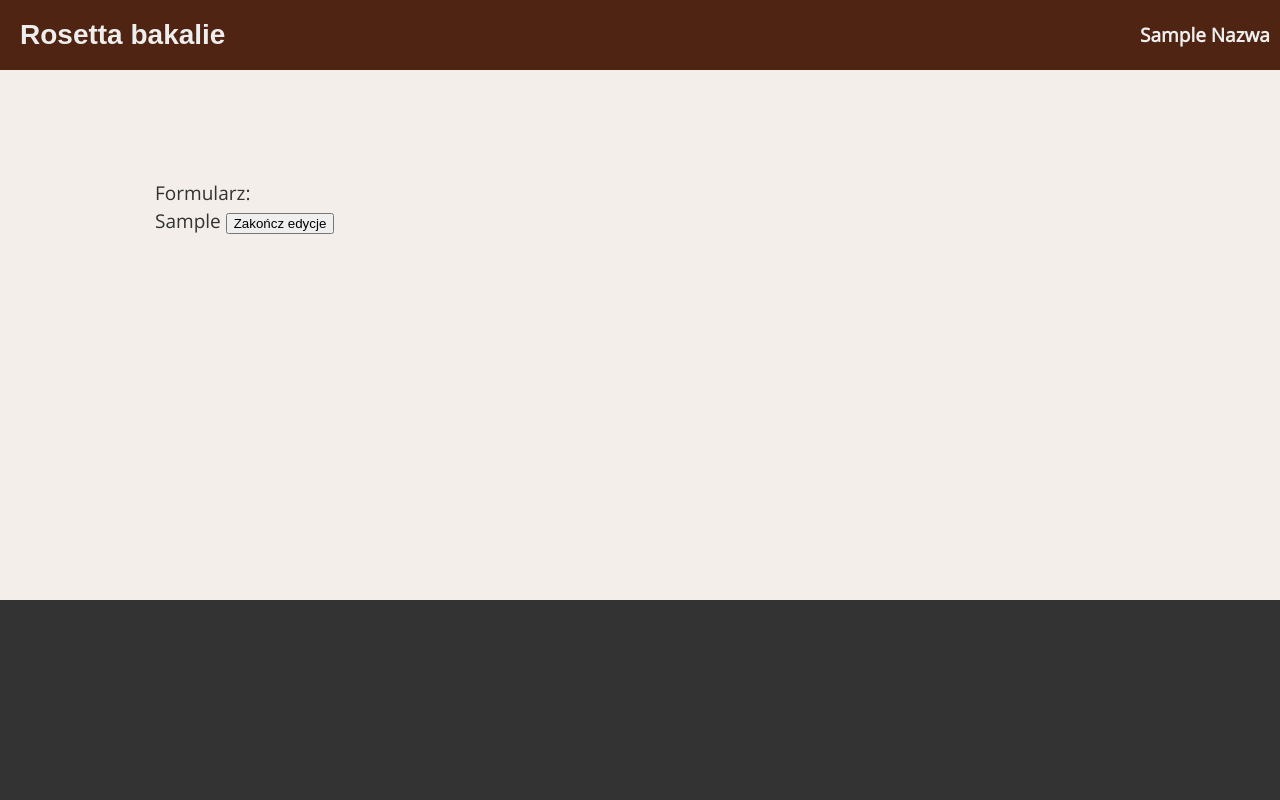
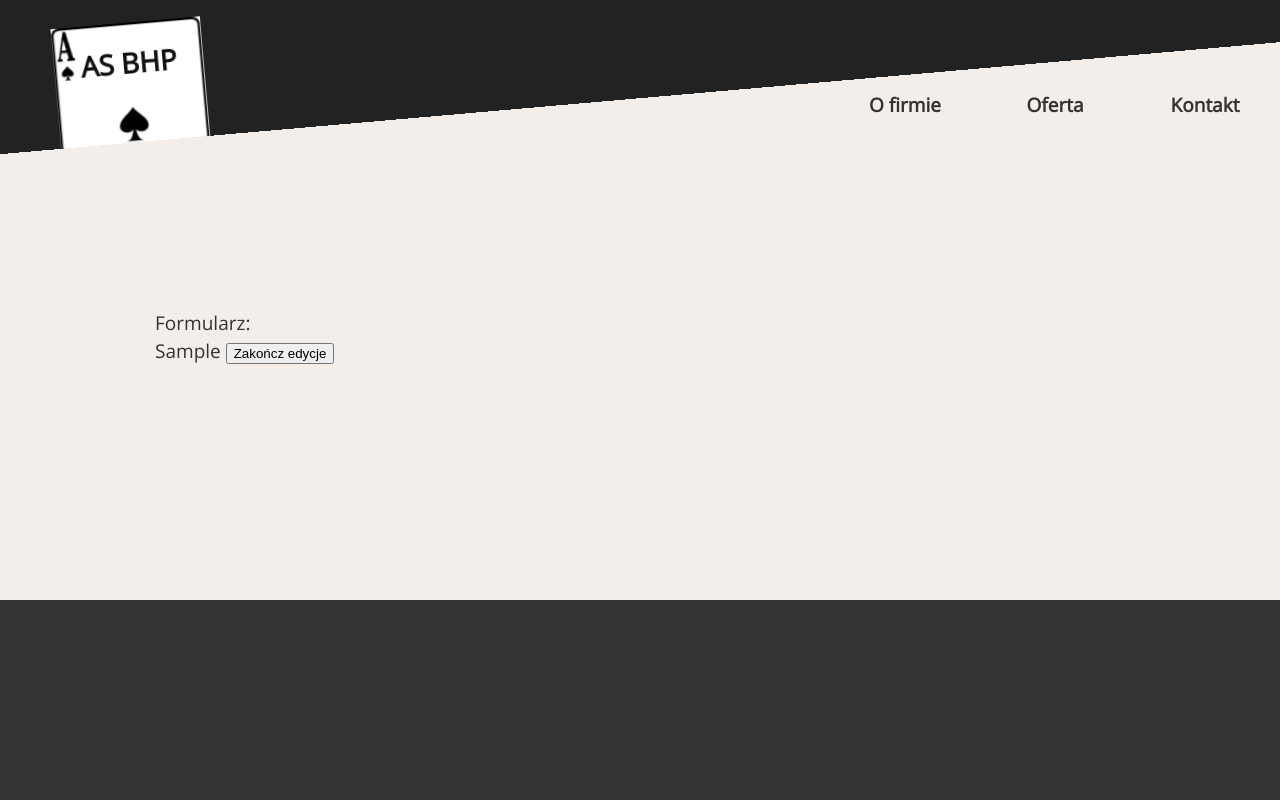
Before and after one commit to arbuz-team/asbhp, a Django app: template asbhp/templates/edytuj.html in a window 1280 px wide. Run offline with Django 3.2, Linux system fonts and the light colour scheme; the template is opened without the code that fills it: most values are stand-ins (such as "Sample title", 1, 10 or a date in 2020); some libraries are stand-ins or nearby versions; some web fonts are replaced.

Commit message:
Zarys wyglądu strony głównej HTML CSS

```diff
--- a/asbhp/static/css/bloki.css
+++ b/asbhp/static/css/bloki.css
@@ -46,7 +46,7 @@ body > div > .blok
 {
   position: relative;
 
-  height: 70px;
+  height: 200px;
 
   z-index: 6;
 }
--- a/asbhp/static/css/naglowek.css
+++ b/asbhp/static/css/naglowek.css
@@ -2,45 +2,57 @@
 
 
 
-#NAGLOWEK > div
+#NAGLOWEK > div:first-child
 {
   position: fixed;
-  left: 0px;
-  right: 15px;
-  top: 0px;
+  left: -50px;
+  right: -50px;
+  top: -100px;
+
+  transform: rotate(-5deg);
 
   height: inherit;
   z-index: 5;
 
-  background-color: #4F2412;
-  color: #EEE;
+  background-color: #222;
+}
+
+
+#NAGLOWEK > div:first-child > div.tytul
+{
+  position: absolute;
+  bottom: 0px;
+  left: 100px;
+
+  width: 150px;
+  height: 100px;
+
+  padding-top: 20px;
+
+  background-image: url('../img/ikona_tytulowa.png');
+  background-size: 100% auto;
+
+  text-align: center;
+  font-size: 28px;
+  color: #111;
+
+  z-index: 8;
 }
 
 
 
-#NAGLOWEK > div .link
+#NAGLOWEK > div.menu
 {
   float: right;
   display: block-inline;
 
   width: 150px;
-  height: 100%;
+  height: 70px;
+
+  margin-top: 70px;
 
   text-align: center;
   line-height: 70px;
+
+  z-index: 8;
 }
-
-
-
-#NAGLOWEK > div .link:first-child
-{
-  float: left;
-
-  width: 300px;
-
-  padding-left: 20px;
-
-  font-size: 28px;
-  font-family: 'OS_Bold', sans-serif;
-  text-align: left;
-}
--- a/asbhp/static/css/tresc.css
+++ b/asbhp/static/css/tresc.css
@@ -23,7 +23,6 @@
 
   z-index: 10;
 
-  background-image: url('/static/img/tlo_start.jpg');
   background-size: 100%;
   background-position: center;
 }
@@ -39,15 +38,25 @@
   bottom: 0px;
 
   z-index: 11;
-
-  background-color: rgba(229 , 168, 142, 0.4);
 }
 
 
 
 #TRESC.start > div > div.napis
 {
-  z-index:12
+  position: relative;
+  width: 600px;
+
+  margin-top: 200px;
+  margin-left: auto;
+  margin-right: auto;
+
+  font-size: 38px;
+  font-weight: bold;
+  color: #333;
+  text-align: center;
+
+  z-index:12;
 }
 
 
--- a/asbhp/templates/naglowek.html
+++ b/asbhp/templates/naglowek.html
@@ -3,17 +3,26 @@
 
   <div>
 
-    <div class="link" data-href="" data-domena="ta">Rosetta bakalie</div>
-
-    {% for i in zakladki %}
-
-      <div class="link" data-href="{% url 'Wyswietl_Zakladke' nazwa=i.nazwa_url %}" data-domena="ta">
-          {{ i.nazwa|lower|title }}
-      </div>
-
-    {% endfor %}
-
+    <div class="tytul link" data-href="" data-domena="ta">AS BHP</div>
 
   </div>
 
+  {# for i in zakladki #}
+
+    <div class="menu link" data-href="/Kontakt" data-domena="ta">{# url 'Wyswietl_Zakladke' nazwa=i.nazwa_url #}
+        {# i.nazwa|lower|title #}
+        Kontakt
+    </div>
+
+    <div class="menu link" data-href="/Oferta" data-domena="ta">
+        Oferta
+    </div>
+
+    <div class="menu link" data-href="/O_firmie" data-domena="ta">
+        O firmie
+    </div>
+
+  {# endfor #}
+
+
 </div>
--- a/asbhp/templates/start.html
+++ b/asbhp/templates/start.html
@@ -12,7 +12,7 @@
 
     <div class="nakladka"></div>
 
-    <div class="napis">Napis</div>
+    <div class="napis">ŚWIAT BHP Z AS BHP</div>
 
   </div>
 
```
Also changed, not shown: asbhp/static/img/ikona_tytulowa.png (added).
